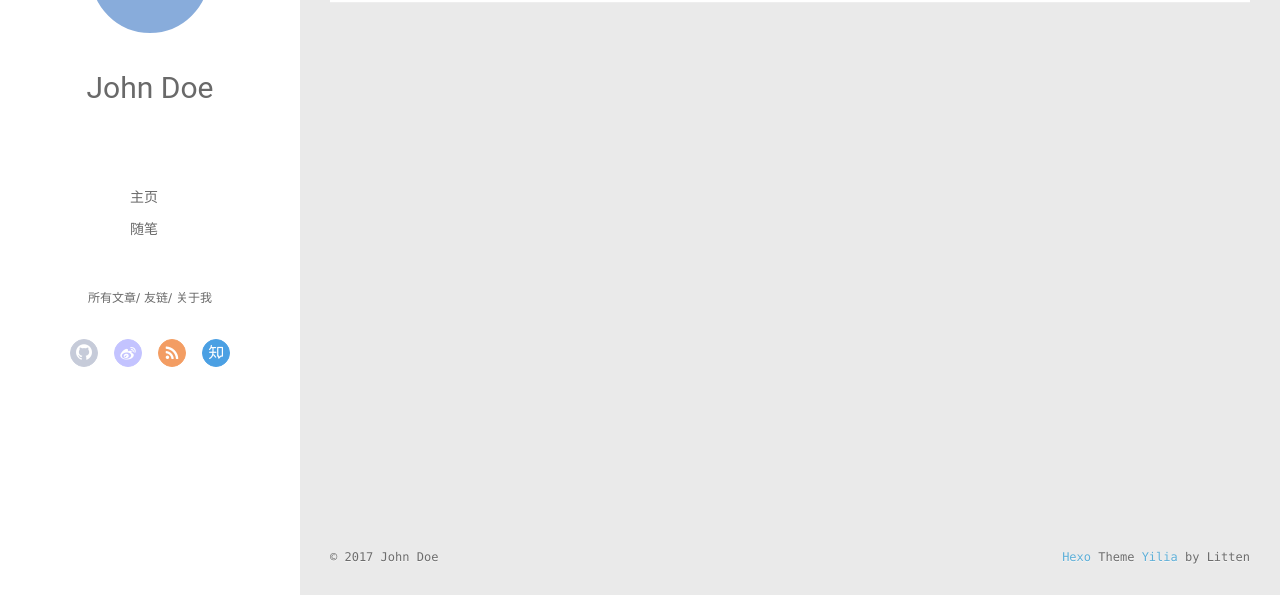
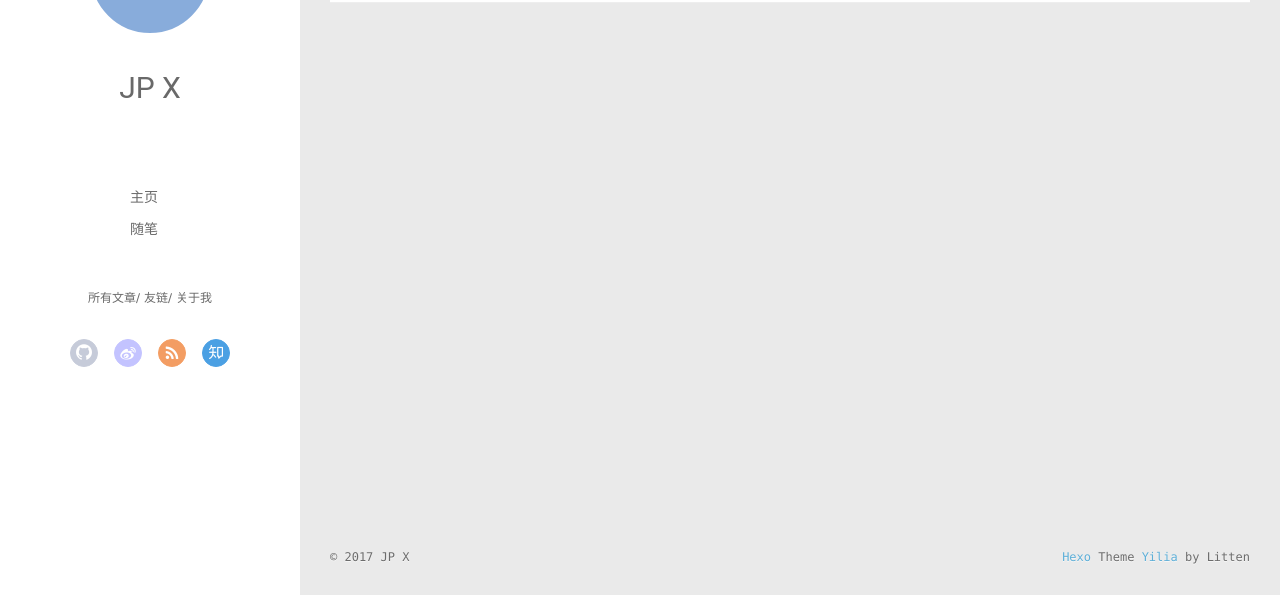
Before and after one commit to beiyuiu/beiyuiu.github.io, a plain HTML site: page archives/index.html in a window 1280 px wide. Shown: the part 202-797 px from the top of the page. Drawn offline with Linux system fonts and the light colour scheme; no server answers.

Commit message:
Site updated: 2017-11-18 15:27:16

```diff
--- a/archives/index.html
+++ b/archives/index.html
@@ -45,7 +45,7 @@
 			<img src="" class="js-avatar">
 		</a>
 		<hgroup>
-		  <h1 class="header-author"><a href="/">John Doe</a></h1>
+		  <h1 class="header-author"><a href="/">JP X</a></h1>
 		</hgroup>
 
 
@@ -103,7 +103,7 @@
 				<img src="" class="js-avatar">
 			</div>
 			<hgroup>
-			  <h1 class="header-author js-header-author">John Doe</h1>
+			  <h1 class="header-author js-header-author">JP X</h1>
 			</hgroup>
 
 
@@ -228,7 +228,7 @@
   <div class="outer">
     <div id="footer-info">
     	<div class="footer-left">
-    		&copy; 2017 John Doe
+    		&copy; 2017 JP X
     	</div>
       	<div class="footer-right">
       		<a href="http://hexo.io/" target="_blank">Hexo</a>  Theme <a href="https://github.com/litten/hexo-theme-yilia" target="_blank">Yilia</a> by Litten
```
Also changed, not shown: 2017/11/18/hello-world/index.html (+3 -3 lines), 2017/11/18/test/index.html (+3 -3 lines), archives/2017/11/index.html (+3 -3 lines), archives/2017/index.html (+3 -3 lines), index.html (+3 -3 lines).
